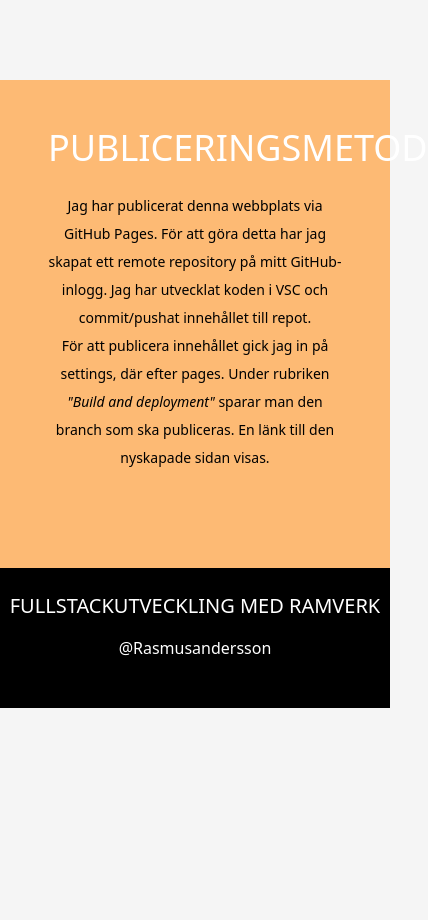
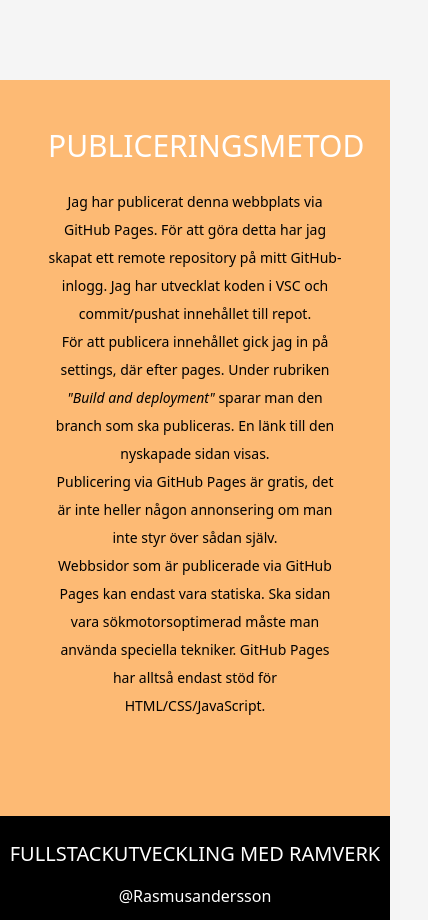
Before and after one commit to rasmus-ason/fullstack-css, a website: page publish.html in a window 390 px wide. Shown: the part 500-1420 px from the top of the page, 428 px wide, since content can reach past the window. Before the commit the page ends 1208 px from the top, so only its background shows below. Drawn offline with Linux system fonts and the light colour scheme.

Commit message:
uppdat textinnehåll

```diff
--- a/publish.html
+++ b/publish.html
@@ -68,7 +68,7 @@
     <!--Tailwind content-->
     <section id="testimonials">
         <div class="p-12 mx-auto mt-16 mb-0 text-center bg-orange-300">
-            <h2 class="text-4xl text-white font-thin uppercase text-center">Publiceringsmetod</h2>
+            <h2 class="text-3xl md:text-4xl text-white font-thin uppercase text-center">Publiceringsmetod</h2>
             <!--Text container-->
             <div class="flex-col mx-auto mt-6 mb-12 max-w-2xl">
                 <p class="text-sm leading-loose">
@@ -78,6 +78,13 @@
                 <p class="text-sm leading-loose">
                     För att publicera innehållet gick jag in på settings, där efter pages. Under rubriken <i>"Build and deployment"</i>
                     sparar man den branch som ska publiceras. En länk till den nyskapade sidan visas.
+                </p>
+                <p class="text-sm leading-loose">
+                    Publicering via GitHub Pages är gratis, det är inte heller någon annonsering om man inte styr över sådan själv.
+                </p>
+                <p class="text-sm leading-loose">
+                  Webbsidor som är publicerade via GitHub Pages kan endast vara statiska. Ska sidan vara sökmotorsoptimerad måste man använda
+                  speciella tekniker. GitHub Pages har alltså endast stöd för HTML/CSS/JavaScript.
                 </p>
             </div>
 
```
Also changed, not shown: index.html (+1 -0 lines), tailwind.html (+8 -1 lines).
